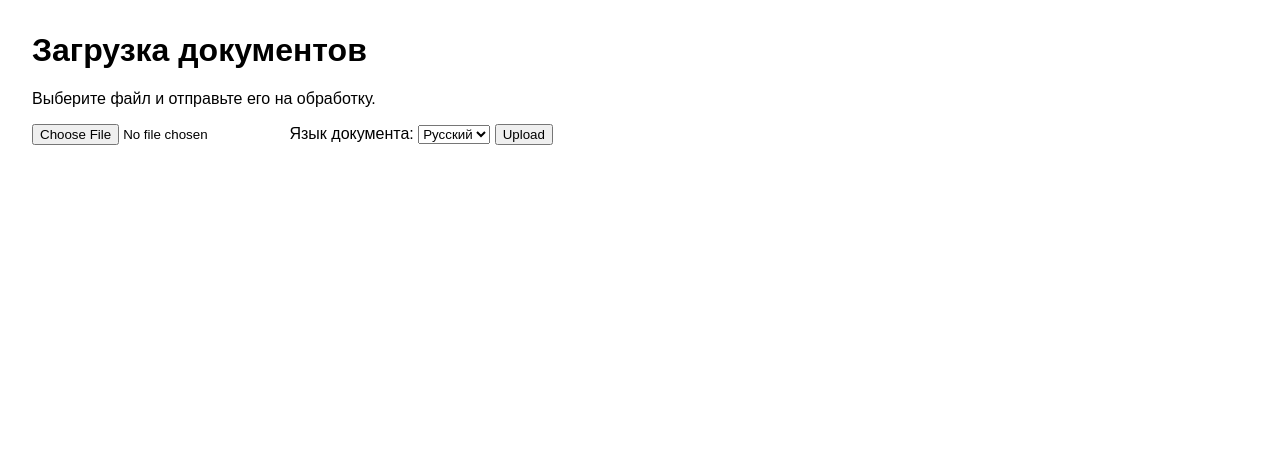
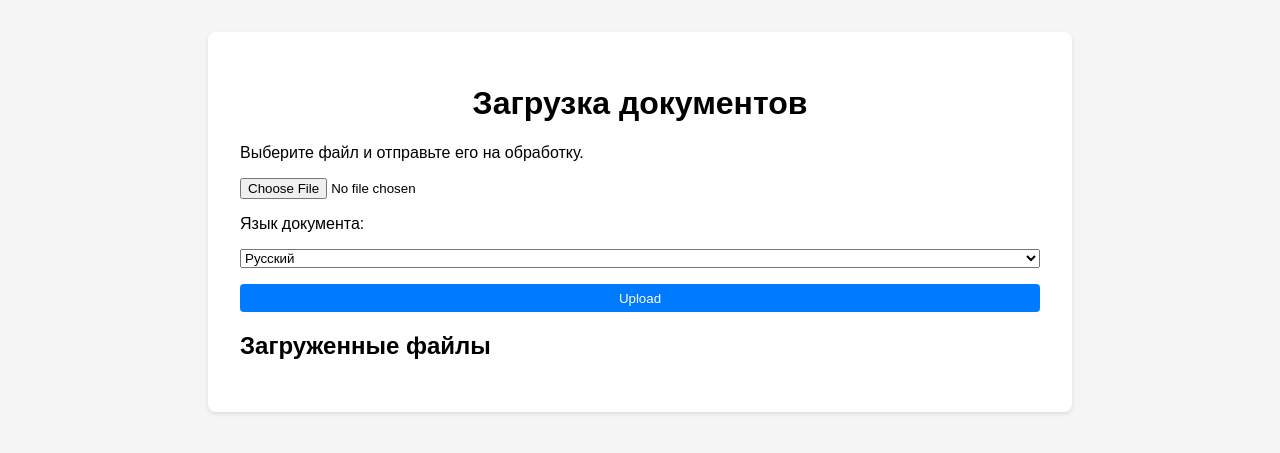
Before and after one commit to arhipvp/docrouter, a FastAPI app: page / in a window 1280 px wide. Shown: the top 453 px of the page. Run offline with FastAPI, Linux system fonts and the light colour scheme; data that the repository does not hold is empty.

```diff
--- a/src/web_app/database.py
+++ b/src/web_app/database.py
@@ -39,3 +39,8 @@ def update_file(file_id: str, metadata: Dict[str, Any], path: str, status: str)
 def delete_file(file_id: str) -> None:
     """Удалить запись о файле."""
     _storage.pop(file_id, None)
+
+
+def list_files() -> list[Dict[str, Any]]:
+    """Получить список всех файлов."""
+    return list(_storage.values())
--- a/src/web_app/server.py
+++ b/src/web_app/server.py
@@ -126,3 +126,9 @@ async def download_file(file_id: str):
     if not path.exists():
         raise HTTPException(status_code=404, detail="File not found")
     return FileResponse(path, filename=path.name)
+
+
+@app.get("/files")
+async def list_files():
+    """Вернуть список всех загруженных файлов."""
+    return database.list_files()
--- /dev/null
+++ b/src/web_app/static/style.css
@@ -0,0 +1,9 @@
+body { font-family: Arial, sans-serif; margin: 0; padding: 0; background-color: #f5f5f5; }
+.container { max-width: 800px; margin: 2em auto; background: #fff; padding: 2em; border-radius: 8px; box-shadow: 0 2px 4px rgba(0,0,0,0.1); }
+h1 { text-align: center; }
+form { display: flex; flex-direction: column; gap: 1em; }
+#files { list-style: none; padding: 0; }
+#files li { padding: 0.5em 0; border-bottom: 1px solid #ddd; }
+#files li:last-child { border-bottom: none; }
+button, input[type="submit"] { padding: 0.5em 1em; border: none; background-color: #007bff; color: #fff; border-radius: 4px; cursor: pointer; }
+button:hover, input[type="submit"]:hover { background-color: #0056b3; }
--- a/src/web_app/templates/index.html
+++ b/src/web_app/templates/index.html
@@ -3,12 +3,11 @@
 <head>
     <meta charset="utf-8">
     <title>DocRouter</title>
-    <style>
-        body { font-family: Arial, sans-serif; margin: 2em; }
-        form { margin-top: 1em; }
-    </style>
+    <link rel="stylesheet" href="/static/style.css">
+    <script src="/static/main.js" defer></script>
 </head>
 <body>
+    <div class="container">
         <h1>Загрузка документов</h1>
         <p>Выберите файл и отправьте его на обработку.</p>
         <form action="/upload" method="post" enctype="multipart/form-data">
@@ -21,5 +20,8 @@
             </select>
             <input type="submit" value="Upload" />
         </form>
+        <h2>Загруженные файлы</h2>
+        <ul id="files"></ul>
+    </div>
 </body>
 </html>
```
Also changed, not shown: src/web_app/static/main.js (added, +34 -0 lines), tests/test_web_app.py (+15 -0 lines). Lines whose indentation alone changed are shown as unchanged.
